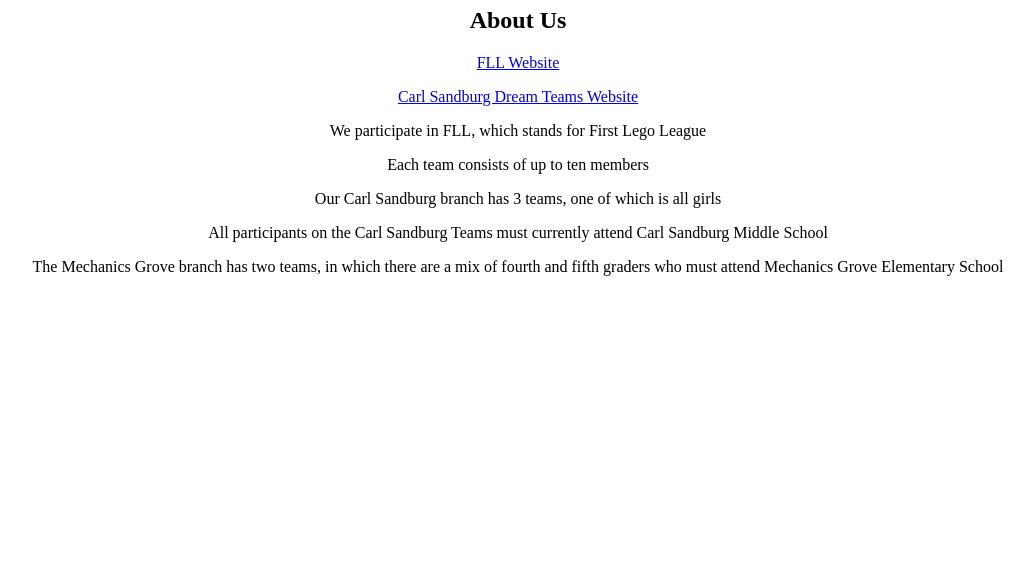
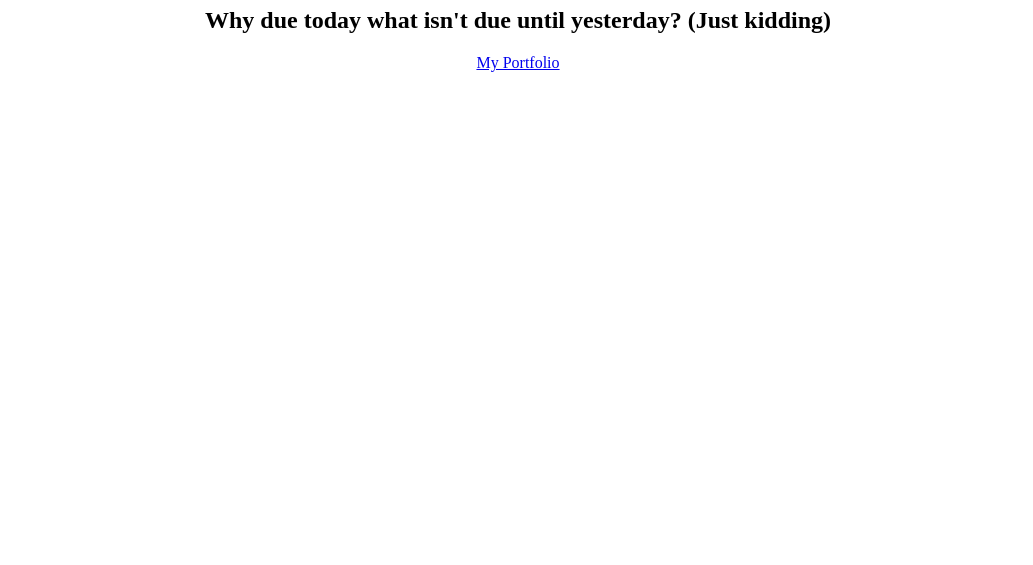
Before and after one commit to kjayna/kjayna.github.io, a plain HTML site: page index.html in a window 1280 px wide. Shown: the part 235-800 px from the top of the page, without its empty margins (122-1155 px from the left). Drawn offline with Linux system fonts and the light colour scheme.

Commit message:
Create personal website

```diff
--- a/index.html
+++ b/index.html
@@ -5,14 +5,8 @@
     </head>
     <body>
         <img src="http://www.dangerous-business.com/wp-content/uploads/2013/09/Keisunset.jpg">
-        <h1>District 75 Dream Teams</h1>
-        <h2>About Us</h2>
-        <p><a href="http://www.firstlegoleague.org/2016-animal-allies-global-challenge-august-30-12-pm-edt">FLL Website</a></p>
-        <p><a href="https://ide.c9.io/kjayna/d75dt#openfile-README.md">Carl Sandburg Dream Teams Website</a></p>
-        <p>We participate in FLL, which stands for First Lego League</p>
-        <p>Each team consists of up to ten members</p>
-        <p>Our Carl Sandburg branch has 3 teams, one of which is all girls</p>
-        <p>All participants on the Carl Sandburg Teams must currently attend Carl Sandburg Middle School</p>
-        <p>The Mechanics Grove branch has two teams, in which there are a mix of fourth and fifth graders who must attend Mechanics Grove Elementary School</p>
+        <h1>Krishna</h1>
+        <h2>Why due today what isn't due until yesterday? (Just kidding)</h2>
+        <p><a href="https://www.youtube.com/watch?v=dQw4w9WgXcQ">My Portfolio</a></p>
     </body>
 </html>
```
